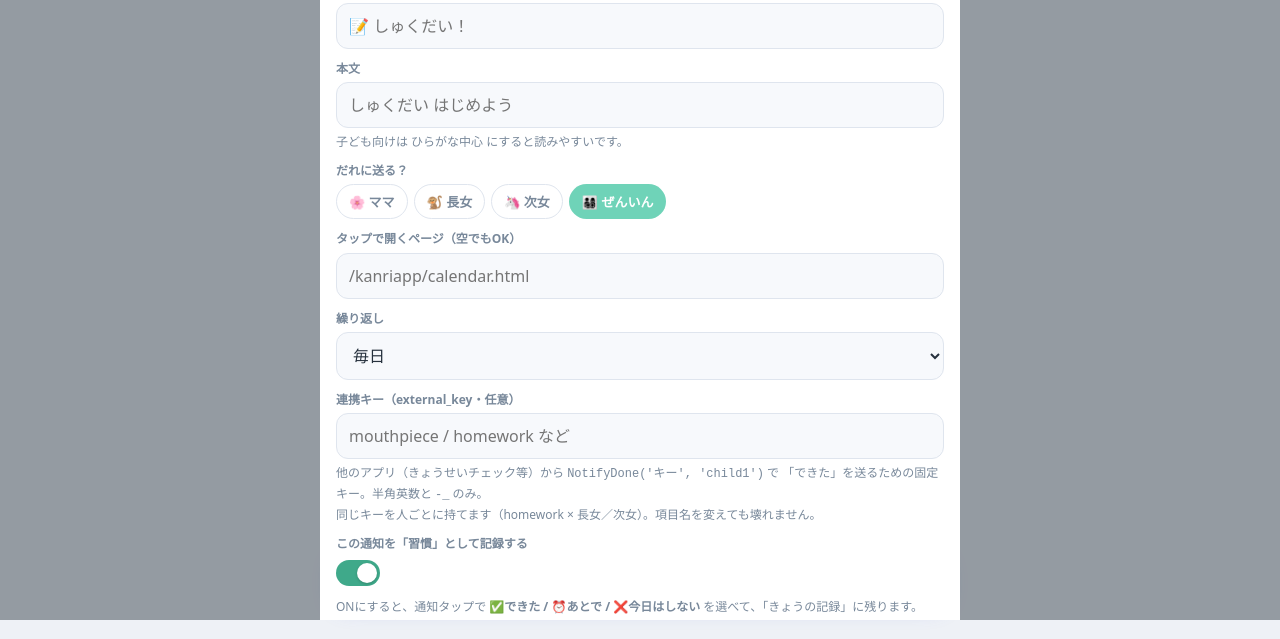
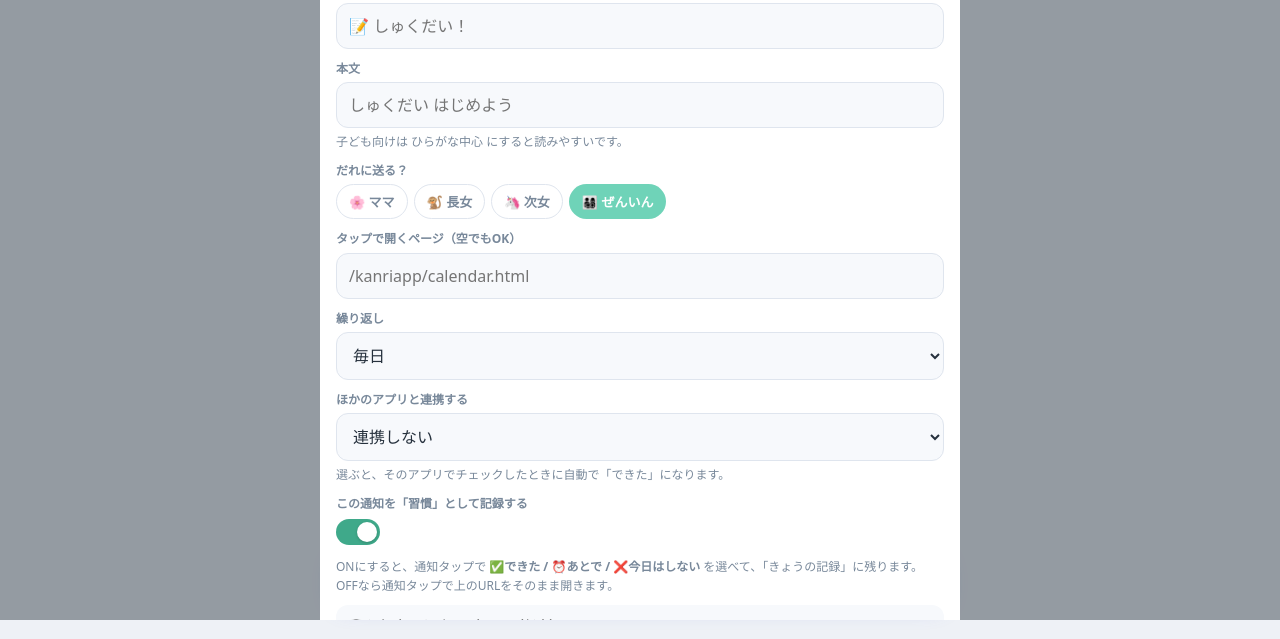
Before and after one commit to sizuku-slowdays/kids-app, a plain HTML site: page kanriapp/notification-center.html in a window 1280 px wide. Both pictures are taken after a click on the button "＋ 新しい通知". Shown: the part 180-819 px from the top of the page. Drawn offline with Linux system fonts and the light colour scheme.

Commit message:
Update notification-center.html

```diff
--- a/kanriapp/notification-center.html
+++ b/kanriapp/notification-center.html
@@ -330,17 +330,13 @@
     </div>
 
     <div class="field">
-      <label>連携キー（external_key・任意）</label>
-      <input type="text" id="fExtKey" maxlength="40" placeholder="mouthpiece / homework など"
-             autocapitalize="off" spellcheck="false" list="extKeyList">
-      <datalist id="extKeyList">
-        <option value="mouthpiece">
-        <option value="homework">
-        <option value="smile-zemi">
-      </datalist>
-      <p class="hint">他のアプリ（きょうせいチェック等）から <code>NotifyDone('キー', 'child1')</code> で
-        「できた」を送るための固定キー。半角英数と <code>-_</code> のみ。<br>
-        同じキーを人ごとに持てます（homework × 長女／次女）。項目名を変えても壊れません。</p>
+      <label>ほかのアプリと連携する</label>
+      <select id="fExtKey">
+        <option value="">連携しない</option>
+      </select>
+      <input type="text" id="fExtKeyCustom" maxlength="40" placeholder="連携キー（半角英数）"
+             autocapitalize="off" spellcheck="false" hidden style="margin-top:6px">
+      <p class="hint" id="extKeyHint">選ぶと、そのアプリでチェックしたときに自動で「できた」になります。</p>
     </div>
 
     <div class="field">
@@ -426,6 +422,14 @@
 const RECIPIENT_COLOR = { mama:'var(--mama)', child1:'var(--child1)', child2:'var(--child2)', all:'var(--all)' };
 const DOW = ['日','月','火','水','木','金','土'];
 const TEXT_RECIPIENTS = ['mama','child1','child2'];
+
+/* 他アプリとの連携先。キー文字列はアプリ側のコードで決まっているので、ここから選ぶだけにする。 */
+const EXT_KEYS = [
+  { key:'mouthpiece', label:'🦷 きょうせいチェック（マウスピースに○）',
+    hint:'kyosei-check.html で「今日」に○をつけたとき。長女=child1 / 次女=child2 に対応。' },
+  { key:'homework',   label:'📝 学校チェック（しゅくだいが全部おわった）',
+    hint:'school-check.html で宿題の項目がぜんぶチェックされたとき。長女・次女それぞれに対応。' },
+];
 const TEXT_PLACEHOLDER = {
   mama:   { title:'15時です。肩回しを50回しましょう', body:'（本文・任意）' },
   child1: { title:'マウスピースした？',               body:'（本文・任意）' },
@@ -628,7 +632,7 @@
           <span class="tag who" style="background:${RECIPIENT_COLOR[r.recipient]}">${RECIPIENT_LABEL[r.recipient]}</span>
           <span class="tag sched"></span>
           ${r.track_completion ? '<span class="tag">📊 記録する</span>' : ''}
-          ${r.external_key ? `<span class="tag">🔗 ${r.external_key}</span>` : ''}
+          ${r.external_key ? `<span class="tag">🔗 ${(EXT_KEYS.find((e) => e.key === r.external_key) || {}).label || r.external_key}</span>` : ''}
           ${r.url ? '<span class="tag link">🔗 <span class="urltext"></span></span>' : ''}
         </div>
       </div>
@@ -782,7 +786,11 @@
   $('fDate').value = (rule && rule.once_date) || new Date(Date.now()+9*3600*1000).toISOString().slice(0,10);
   setChips($('fRecipient'), rule ? rule.recipient : 'all');
   $('fTrack').setAttribute('aria-pressed', String(!rule || rule.track_completion !== 0));
-  $('fExtKey').value = (rule && rule.external_key) || '';
+  const ek = (rule && rule.external_key) || '';
+  const known = EXT_KEYS.some((e) => e.key === ek);
+  $('fExtKey').value = ek ? (known ? ek : '__custom__') : '';
+  $('fExtKeyCustom').value = ek && !known ? ek : '';
+  updateExtKeyHint();
   const texts = (rule && rule.texts) || {};
   TEXT_RECIPIENTS.forEach((r) => {
     $(`tx_${r}_title`).value = (texts[r] && texts[r].title) || '';
@@ -820,7 +828,7 @@
   const type = $('fRepeat').value;
   return {
     texts: collectTexts(),
-    external_key: $('fExtKey').value.trim(),
+    external_key: $('fExtKey').value === '__custom__' ? $('fExtKeyCustom').value.trim() : $('fExtKey').value,
     track_completion: $('fTrack').getAttribute('aria-pressed') === 'true' ? 1 : 0,
     title: $('fTitle').value.trim(),
     body: $('fBody').value.trim(),
@@ -895,6 +903,32 @@
       child2:{ title:'🎒 あしたのしたく！', body:'ランドセル じゅんび してね' },
     } },
 ];
+
+function renderExtKeySelect(){
+  const sel = $('fExtKey');
+  sel.innerHTML = '<option value="">連携しない</option>';
+  EXT_KEYS.forEach((e) => {
+    const o = document.createElement('option');
+    o.value = e.key;
+    o.textContent = e.label;
+    sel.appendChild(o);
+  });
+  const o = document.createElement('option');
+  o.value = '__custom__';
+  o.textContent = '✏️ そのほか（キーを自分で入力）';
+  sel.appendChild(o);
+}
+
+function updateExtKeyHint(){
+  const v = $('fExtKey').value;
+  const custom = v === '__custom__';
+  $('fExtKeyCustom').hidden = !custom;
+  const found = EXT_KEYS.find((e) => e.key === v);
+  $('extKeyHint').textContent =
+    custom ? '別のアプリから NotifyDone(\'キー\', \'child1\') で送るときのキー。半角英数と -_ のみ。'
+    : found ? found.hint
+    : '選ぶと、そのアプリでチェックしたときに自動で「できた」になります。';
+}
 
 function renderTextsEditor(){
   const el = $('textsEditor');
@@ -1140,6 +1174,7 @@
     const b = e.target.closest('.chip'); if(!b) return;
     setChips($('fRecipient'), b.dataset.r);
   });
+  $('fExtKey').addEventListener('change', updateExtKeyHint);
   $('fTrack').addEventListener('click', (e) => {
     const on = e.currentTarget.getAttribute('aria-pressed') === 'true';
     e.currentTarget.setAttribute('aria-pressed', String(!on));
@@ -1182,6 +1217,7 @@
   tickClock();
   setInterval(() => { tickClock(); renderTimeline(); }, 30000);
 
+  renderExtKeySelect();
   renderTextsEditor();
   bindEvents();
   renderPresets();
```
